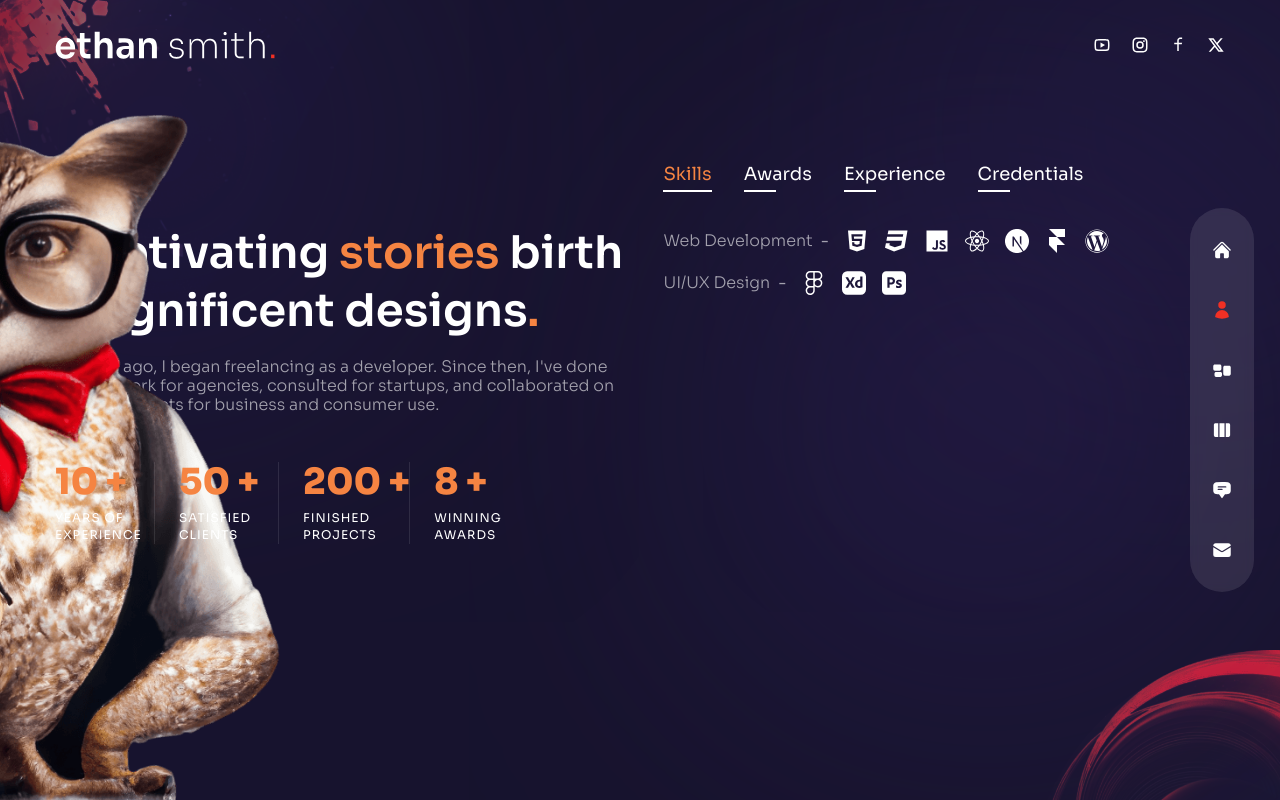
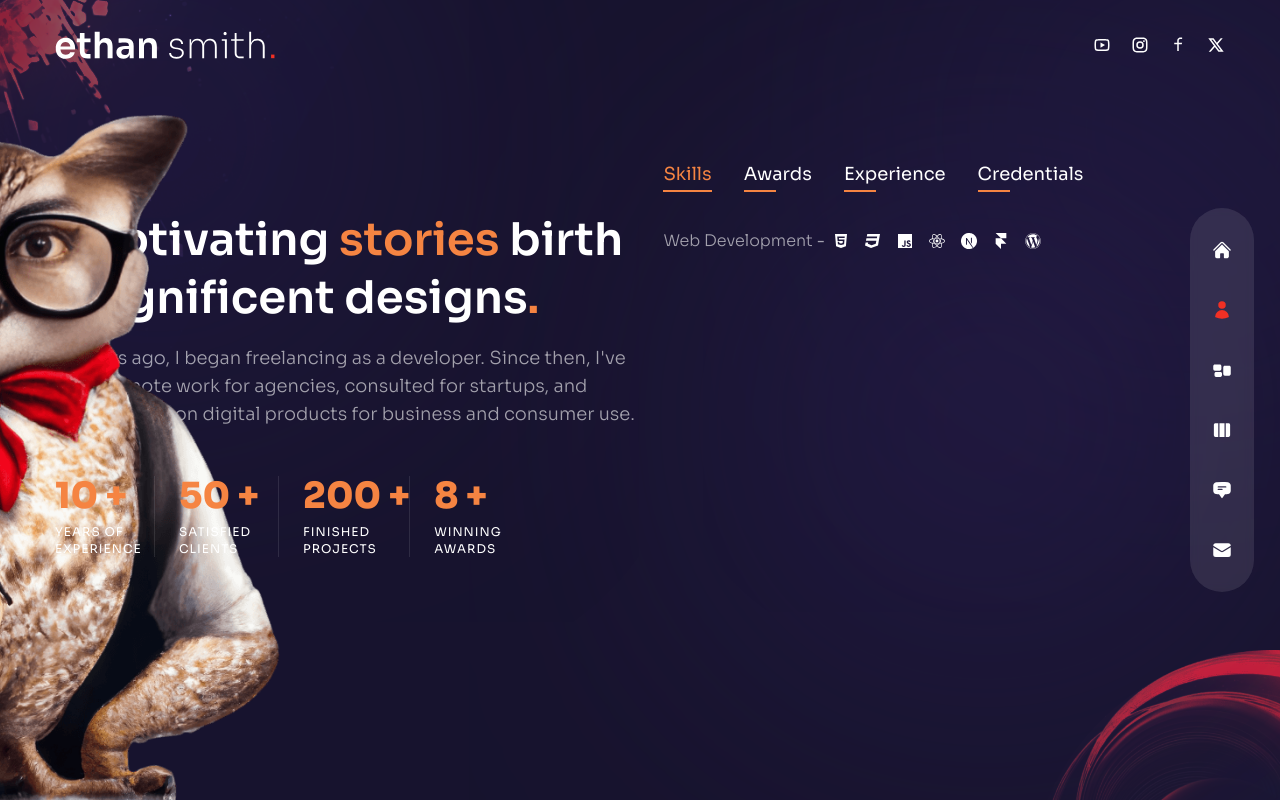
Before and after one commit to bjluc/bernard-portfolio, a Next.js app: page /about in a window 1280 px wide. Built offline with nearby package versions, Linux system fonts and the light colour scheme.

Commit message:
styles update

```diff
--- a/src/app/about/page.jsx
+++ b/src/app/about/page.jsx
@@ -36,21 +36,21 @@ const aboutData = [
           <FaWordpress key={6} />,
         ],
       },
-      {
-        title: 'UI/UX Design',
-        icons: [<FaFigma key={7} />, <SiAdobexd key={8} />, <SiAdobephotoshop key={9} />],
-      },
+      // {
+      //   title: 'UI/UX Design',
+      //   icons: [<FaFigma key={7} />, <SiAdobexd key={8} />, <SiAdobephotoshop key={9} />],
+      // },
     ],
   },
   {
     title: 'awards',
     info: [
       {
-        title: 'Webby Awards - Honoree',
+        title: 'Webby Awards',
         stage: '2011 - 2012',
       },
       {
-        title: 'Adobe Design Achievement Awards - Finalist',
+        title: 'Adobe Design Achievement Awards',
         stage: '2009 - 2010',
       },
     ],
@@ -76,15 +76,15 @@ const aboutData = [
     title: 'credentials',
     info: [
       {
-        title: 'Web Development - ABC University, LA, CA',
+        title: 'Web Development',
         stage: '2011',
       },
       {
-        title: 'Computer Science Diploma - AV Technical Institute',
+        title: 'Computer Science Diploma',
         stage: '2009',
       },
       {
-        title: 'Certified Graphic Designer - ABC Institute, Los Angeles, CA',
+        title: 'Certified Graphic Designer',
         stage: '2006',
       },
     ],
@@ -132,7 +132,7 @@ const About = () => {
             initial="hidden"
             animate="show"
             exit="hidden"
-        className='max-x-[500px] mx-auto xl:mx-0 mb-6 xl:mb-12 px-2 xl:px-0'>
+        className='text-xs max-x-[500px] mx-auto xl:text-lg md:text-lg xl:mx-0 mb-6 xl:mb-12 px-2 xl:px-0'>
           10 years ago, I began freelancing as a developer. Since then, I&apos;ve done remote work for agencies, consulted for startups, and  collaborated on digital products for business and consumer use.
           </motion.p>
           {/* counters */}
@@ -189,7 +189,7 @@ const About = () => {
               className={`${
           index === itemIndex &&
           'text-accent2 after:w-[100%] after:bg-accent2 after:transition-all after:duration-300'
-          } cursor-pointer capitalize xl:text-lg relative after:w-8 after:h-[2px] after:bg-white after:absolute after:-bottom-1 after:left-0`}
+          } cursor-pointer capitalize xl:text-lg relative after:w-8 after:h-[2px] after:bg-accent2 after:absolute after:-bottom-1 after:left-0`}
           onClick={() => setIndex(itemIndex)}
           >{item.title}</div>
             )
@@ -199,7 +199,7 @@ const About = () => {
           {aboutData[index].info.map((item, itemIndex)=> {
             return (
               <div key={itemIndex}
-              className='flex flex-1 flex-col md:flex-row max-w-max gap-x-2 items-center text-white/60'
+              className='flex flex-1 flex-col md:flex-row max-w-max gap-x-1 items-center text-white/60'
               >
                 {/* title */}
                 <div className='font-light mb-2 md:mb-0'>{item.title}</div>
@@ -208,7 +208,7 @@ const About = () => {
                     <div className='flex gap-x-4'>
                     {/* icons */}
                     {item.icons?.map((icon, itemIndex)=> {
-                      return <div key={itemIndex} className='text-2xl text-white'>{icon}</div>
+                      return <div key={itemIndex} className='text-1 xl text-white'>{icon}</div>
                     })}
                     </div>
                   </div>
--- a/src/app/page.jsx
+++ b/src/app/page.jsx
@@ -72,7 +72,7 @@ const Home = () => {
             animate="show"
             exit="hidden"
             transition={{duration: 1, ease: 'easeInOut'}}
-          className="w-full h-full max-w-[737px] max-h-[678px] absolute -bottom-32 lg:bottom-0 lg:right-[8%]">
+          className="w-full h-full max-w-[700px] max-h-[678px] absolute -bottom-32 lg:bottom-0 lg:right-[8%]">
             <Avatar />
           </motion.div>
         </div>
```
